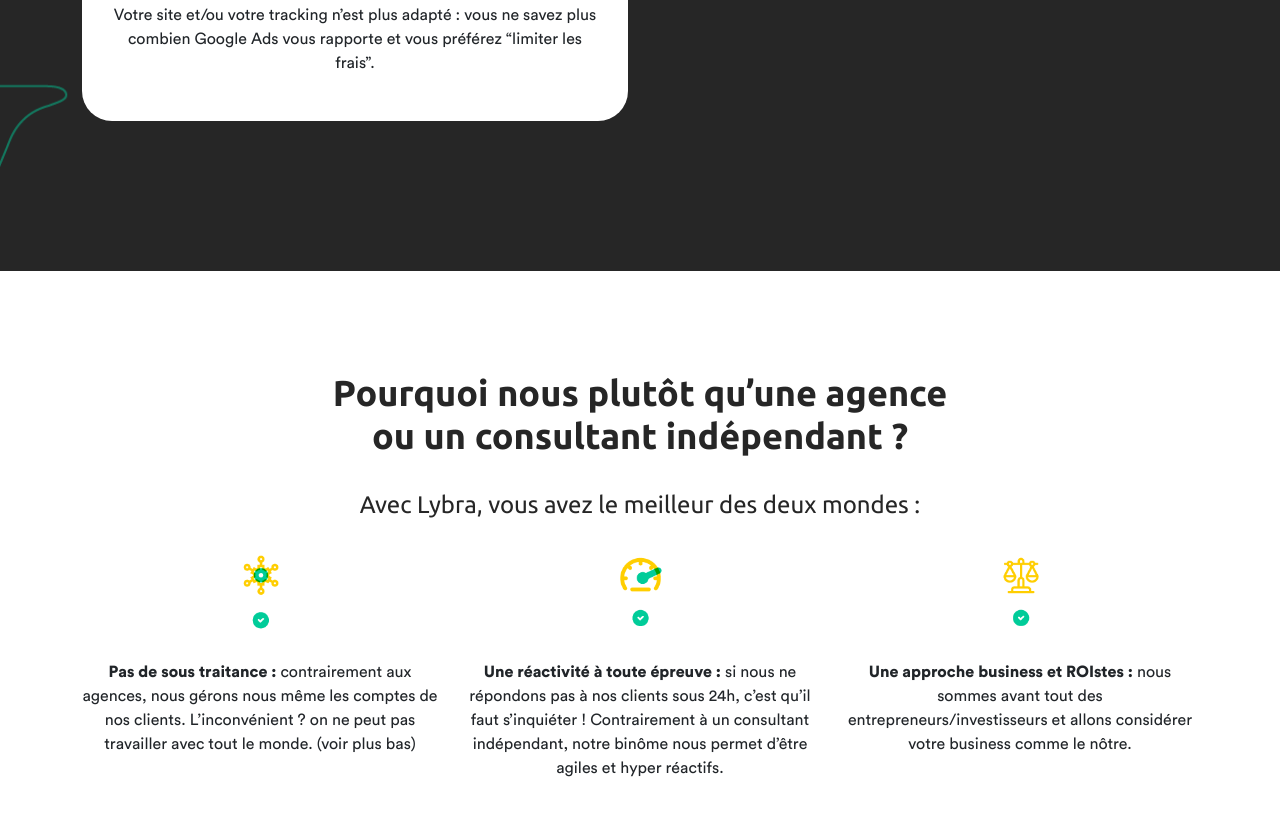
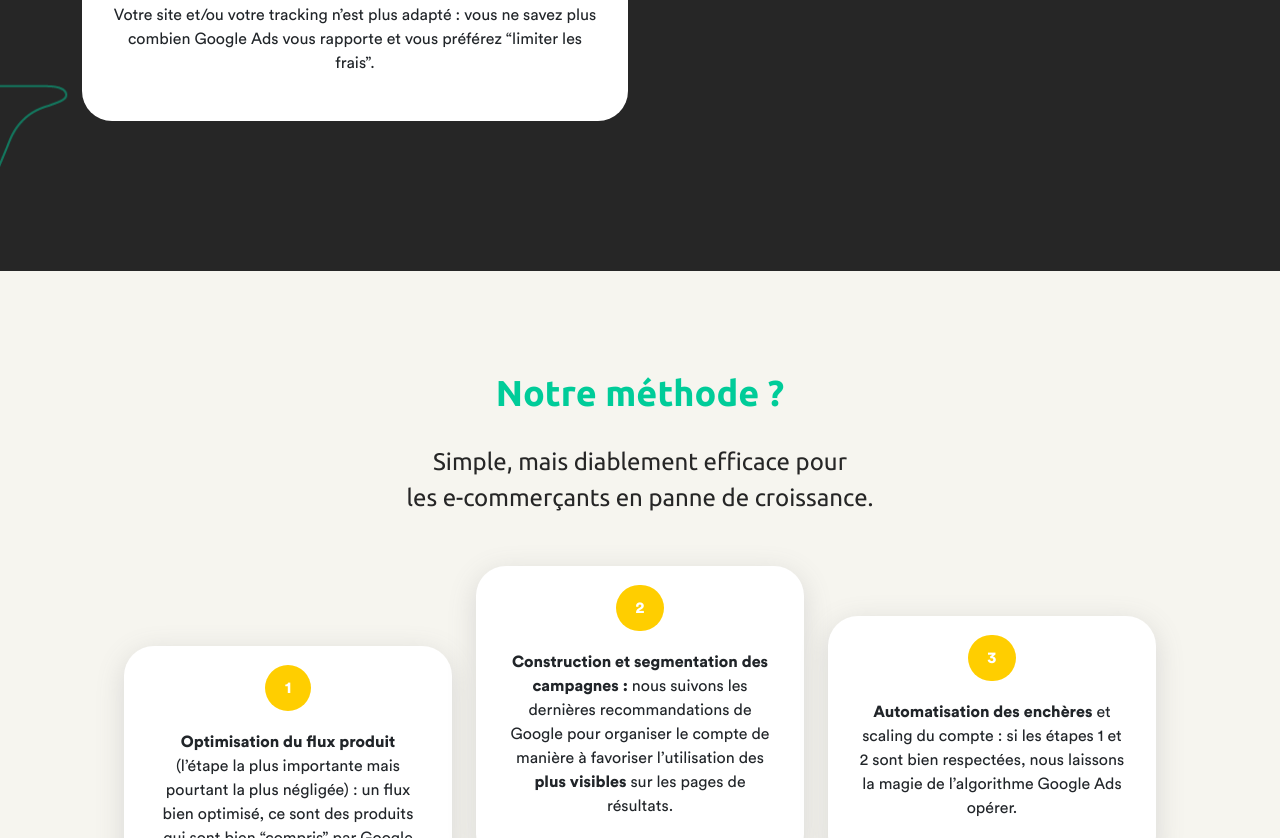
Before and after one commit to integraweb21/Lybra, a plain HTML site: page index.html in a window 1280 px wide. Shown: the part 1962-2800 px from the top of the page. Drawn offline with nearby package versions, Linux system fonts and the light colour scheme; a web font is replaced by a local one.

Commit message:
Section Method

```diff
--- a/assets/css/style.css
+++ b/assets/css/style.css
@@ -33,7 +33,8 @@ li{
 }
 
 h2{
-    font-family: 'Circular Std Black';
+    font-family: 'Ubuntu', sans-serif;
+    font-weight: 700;
     color: #262626;
     font-size: 36px;
 }
@@ -92,7 +93,7 @@ h2{
 
 /* Semi Circle */
 
-#customers:after, #agency:after, #infos-customers:after, #price:after{
+#customers:after, #method:after, #agency:after, #infos-customers:after, #price:after{
     content: "";
     display: block;
     position: absolute;
@@ -108,12 +109,12 @@ h2{
     z-index: 1;
 }
 
-#customers:after, #infos-customers:after{
+#method:after, #customers:after, #infos-customers:after{
     background-image: url('img/semi-circle-grey.png');
     z-index: 1;
 }
 
-#price:after {
+#price:after{
     background-image: url('img/semi-circle-green.png');
     z-index: 1;
 }
@@ -163,7 +164,6 @@ header nav .nav-contact:hover{
 }
 
 #banner h1, #offer h2{
-    font-family: 'Ubuntu', sans-serif;
     font-weight: 300;
     text-align: center;
     font-size: 60px;
@@ -229,6 +229,10 @@ header nav .nav-contact:hover{
     background-color: #f6f5ef;
 }
 
+#customers h2{
+    font-family: 'Circular Std Black';
+}
+
 /* Bloc 1 */
 
 #bloc-1{
@@ -283,6 +287,57 @@ header nav .nav-contact:hover{
     margin-bottom: 30px;
 }
 
+/* Method */
+
+#method{
+    position: relative;
+    padding: 100px;
+    background-color: #f6f5ef;
+}
+
+#method h2{
+    color: #00cc99;
+    text-align: center;
+}
+
+#method .subtitle{
+    color: #262626;
+}
+
+#method .blocs{
+    margin: 50px 0;
+}
+
+#method .bloc-1{
+    margin-top: 80px;
+}
+
+#method .bloc-3{
+    margin-top: 50px;
+}
+
+#method .blocs .content{
+    padding: 30px;
+    background-color: #fff;
+    border-radius: 30px;
+    box-shadow: rgba(100, 100, 111, 0.2) 0px 7px 29px 0px;
+}
+
+#method .blocs .content p{
+    margin-top: 30px;
+}
+
+#method .blocs .content span{
+    font-family: 'Circular Std Black';
+}
+
+#method .blocs .content .step{
+    color: #fff;
+    background-color: #ffce00;
+    border-radius: 50px;
+    padding: 15px 20px;
+}
+
 /* Agency */
 
 #agency{
@@ -291,7 +346,6 @@ header nav .nav-contact:hover{
 }
 
 #agency h2{
-    font-family: 'Ubuntu', sans-serif;
     text-align: center;
     font-weight: 700;
 }
@@ -331,7 +385,6 @@ header nav .nav-contact:hover{
 
 #infos-customers h2{
     text-align: center;
-    font-family: 'Ubuntu', sans-serif;
     font-weight: 700;
 }
 
@@ -385,7 +438,6 @@ header nav .nav-contact:hover{
 }
 
 #price h2{
-    font-family: 'Ubuntu', sans-serif;
     color: #fff;
     font-weight: 700;
     font-size: 36px;
--- a/index.html
+++ b/index.html
@@ -99,6 +99,37 @@
               </div>
             </div>
           </div>
+        </div>
+      </div>
+    </section>
+    <section id="method">
+      <div class="container">
+        <h2>Notre méthode ?</h2>
+        <p class="subtitle">Simple, mais diablement efficace pour<br>les e-commerçants en panne de croissance.</p>
+        <div class="blocs row">
+          <div class="bloc-1 col-sm-4">
+            <div class="content text-center">
+              <span class="step">1</span>
+              <p><span>Optimisation du flux produit</span> (l’étape la plus importante mais pourtant la plus négligée) : un flux bien optimisé, ce sont des produits qui sont bien “compris” par Google et donc <span>plus visibles</span> sur les pages de résultats.</p>
+            </div>
+          </div>
+          <div class="col-sm-4">
+            <div class="bloc-2 content text-center">
+              <span class="step">2</span>
+              <p><span>Construction et segmentation des campagnes :</span> nous suivons les dernières recommandations de Google pour organiser le compte de manière à favoriser l’utilisation des <span>plus visibles</span> sur les pages de résultats.</p>
+            </div>
+          </div>
+          <div class="bloc-3 col-sm-4">
+            <div class="content text-center">
+              <span class="step">3</span>
+              <p><span>Automatisation des enchères</span> et scaling du compte : si les étapes 1 et 2 sont bien respectées, nous laissons la magie de l’algorithme Google Ads opérer.</p>
+            </div>
+          </div>
+        </div>
+        <h2>Les résultats ?</h2>
+        <p class="subtitle">Ils arrivent dès le premier mois en moyenne.</p>
+        <div class="btn-arrow">
+          <a href="#agency"><img src="assets/css/img/arrow-green.png" alt="Lybra"></a>
         </div>
       </div>
     </section>
```
